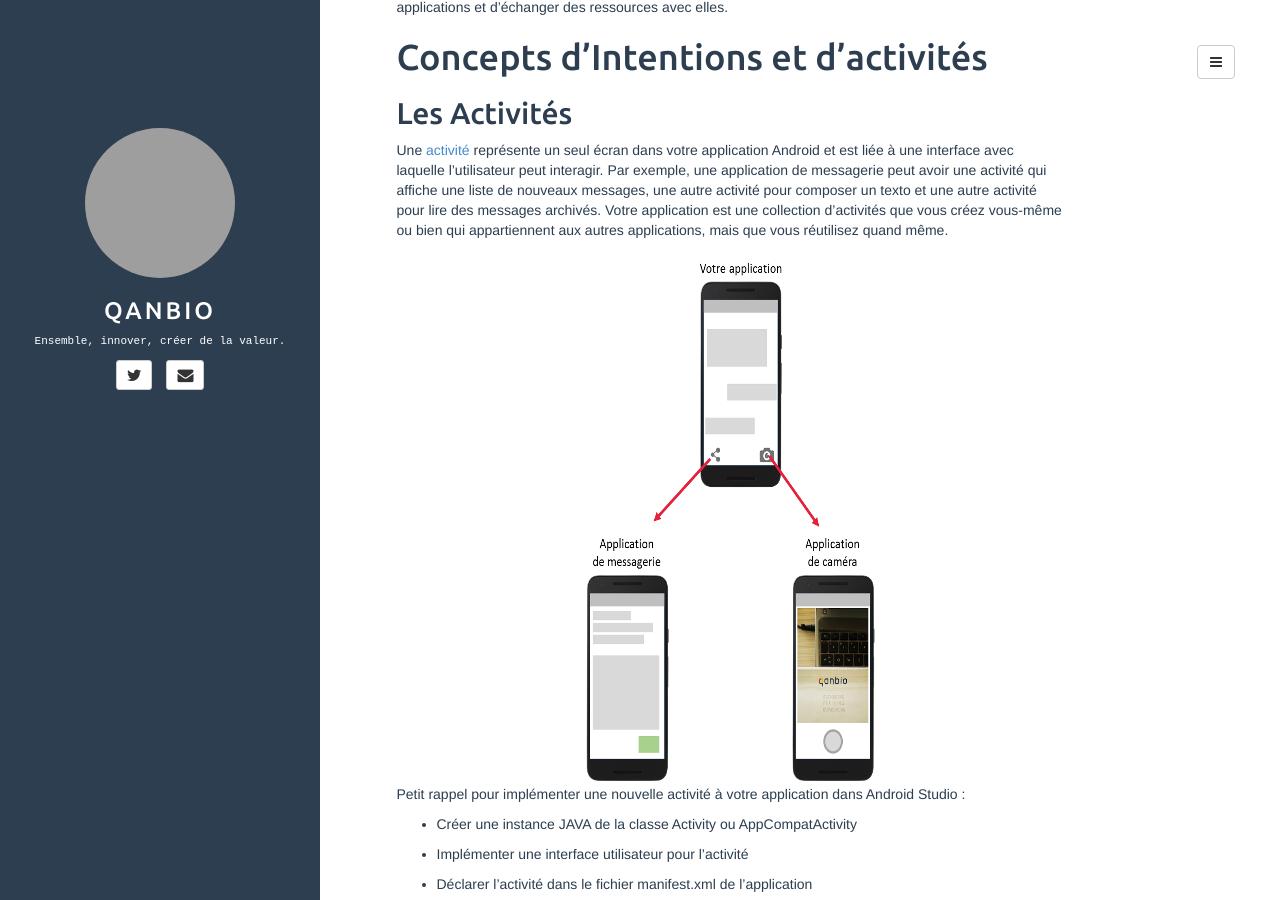
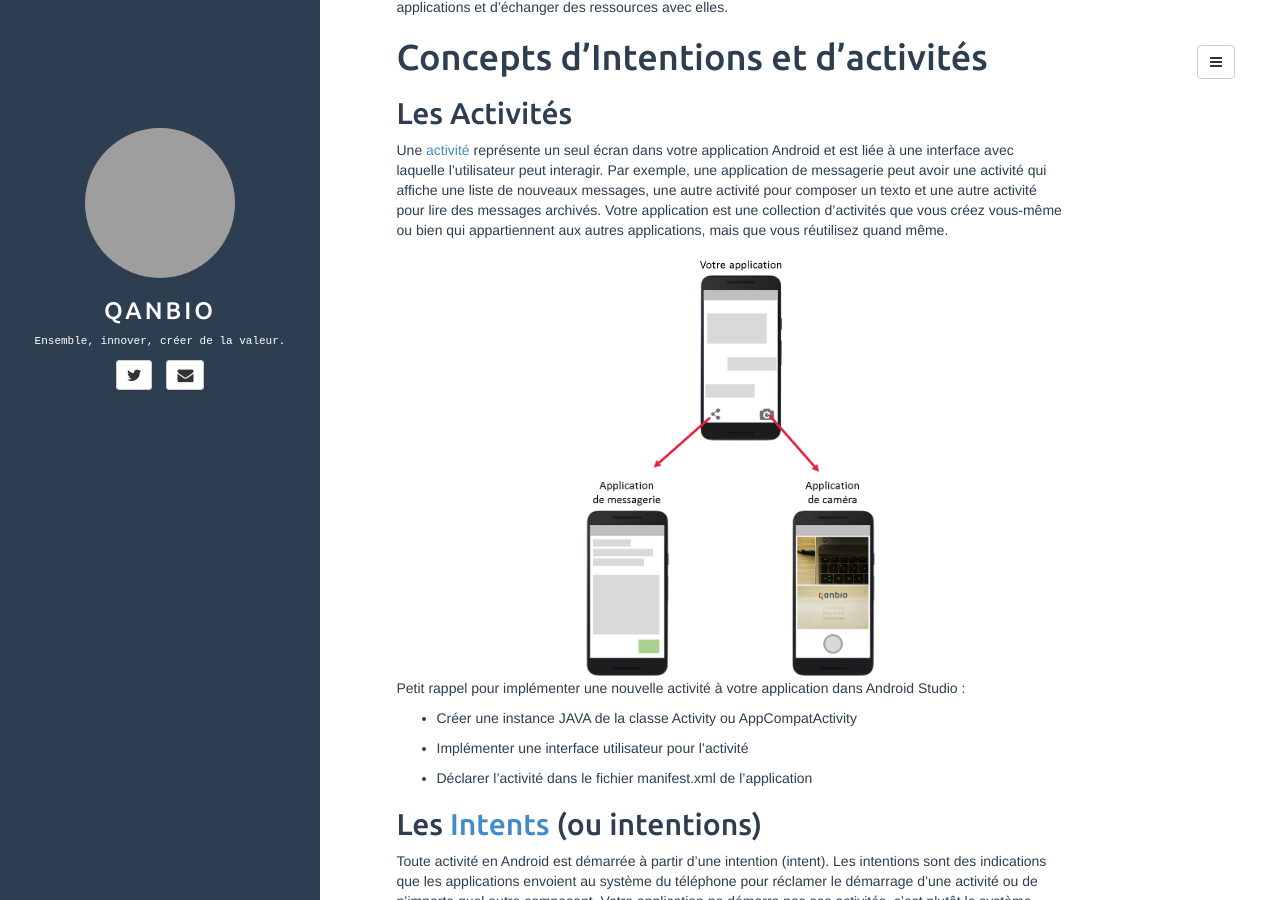
Before and after one commit to qanbio/blog, a Jekyll site: the page built from _posts/2017-11-06-interacting-with-other-apps.md, in a window 1280 px wide and 900 px high, scrolled down 361 px. Built offline with Jekyll 4.4.1, drawn with Linux system fonts in a browser that asks for light colours; comment, search, counter and statistics services are not loaded; grey boxes are pictures that could not be loaded.

Commit message:
recadrage de illustration

```diff
--- a/_posts/2017-11-06-interacting-with-other-apps.md
+++ b/_posts/2017-11-06-interacting-with-other-apps.md
@@ -22,7 +22,7 @@
 Une [activité](https://developer.android.com/reference/android/app/Activity.html) représente un seul écran dans votre application Android et est liée à une interface avec laquelle l'utilisateur peut interagir. Par exemple, une application de messagerie peut avoir une activité qui affiche une liste de nouveaux messages, une autre activité pour composer un texto et une autre activité pour lire des messages archivés. Votre application est une collection d'activités que vous créez vous-même ou bien qui appartiennent aux autres applications, mais que vous réutilisez quand même.
 
 <div align="center">
-<img src="../../../../assets/media/2017-11-06-interacting-with-other-apps/apps-interactions.png" alt="apps-interactions" height="534" width="300" ALIGN="middle">
+<img src="../../../../assets/media/2017-11-06-interacting-with-other-apps/apps-interactions.png" alt="apps-interactions" height="428" width="300" ALIGN="middle">
 </div>
 
 Petit rappel pour implémenter une nouvelle activité à votre application dans Android Studio :
```
